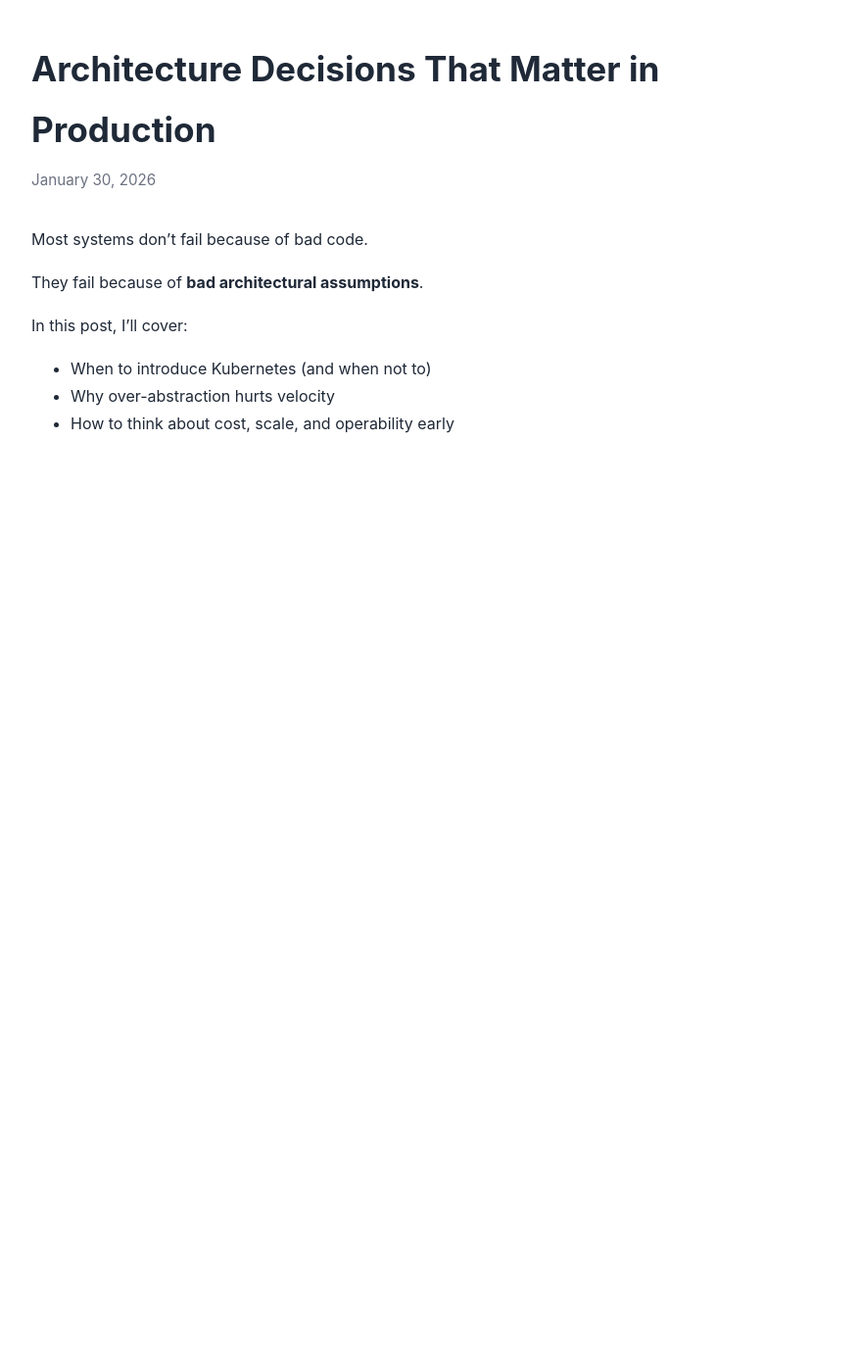
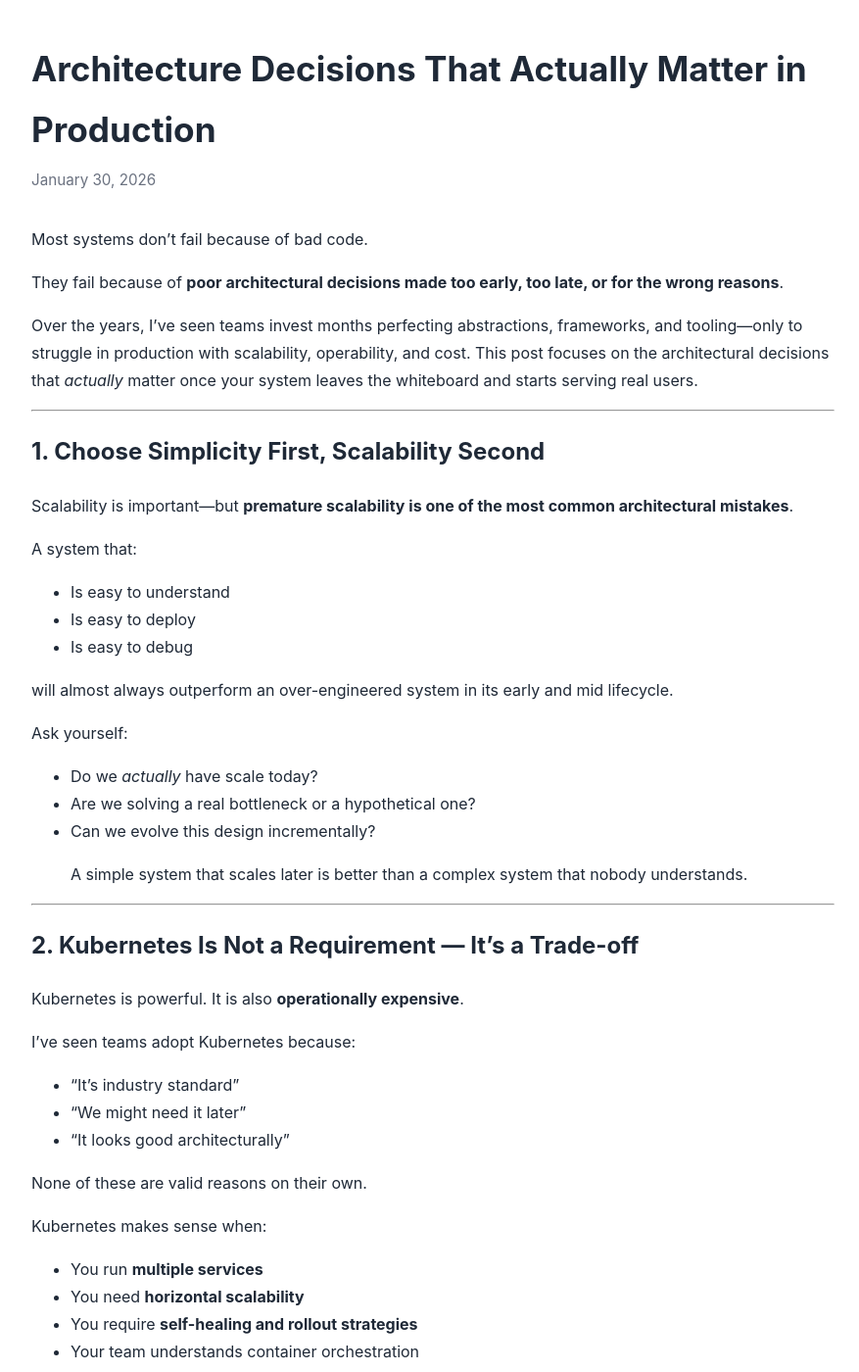
Before and after one commit to aloknecessary/aloknecessary.github.io, a Jekyll site: the page built from _posts/2026-01-30-architecture-decisions.md, in a window 1280 px wide and 1400 px high. Shown: the whole window at 98% size, without its empty margins (198-1075 px from the left). Built offline with Jekyll 4.4.1, drawn with Linux system fonts in a browser that asks for light colours; some of the changed text lies outside the part shown.

Commit message:
blog content and layout updated

```diff
--- a/_layouts/architect.html
+++ b/_layouts/architect.html
@@ -112,6 +112,7 @@
 
 <body>
 
+  {% unless page.hide_header %}
   <header>
     <h1>Alok</h1>
     <p>
@@ -119,6 +120,8 @@
       and pragmatic engineering decisions that align technology with business outcomes.
     </p>
   </header>
+{% endunless %}
+
 
   {{ content }}
 
--- a/_posts/2026-01-30-architecture-decisions.md
+++ b/_posts/2026-01-30-architecture-decisions.md
@@ -1,13 +1,162 @@
 ---
 layout: post
-title: "Architecture Decisions That Matter in Production"
+title: "Architecture Decisions That Actually Matter in Production"
 ---
 
 Most systems don’t fail because of bad code.
 
-They fail because of **bad architectural assumptions**.
+They fail because of **poor architectural decisions made too early, too late, or for the wrong reasons**.
 
-In this post, I’ll cover:
-- When to introduce Kubernetes (and when not to)
-- Why over-abstraction hurts velocity
-- How to think about cost, scale, and operability early
+Over the years, I’ve seen teams invest months perfecting abstractions, frameworks, and tooling—only to struggle in production with scalability, operability, and cost. This post focuses on the architectural decisions that *actually* matter once your system leaves the whiteboard and starts serving real users.
+
+---
+
+## 1. Choose Simplicity First, Scalability Second
+
+Scalability is important—but **premature scalability is one of the most common architectural mistakes**.
+
+A system that:
+- Is easy to understand
+- Is easy to deploy
+- Is easy to debug
+
+will almost always outperform an over-engineered system in its early and mid lifecycle.
+
+Ask yourself:
+- Do we *actually* have scale today?
+- Are we solving a real bottleneck or a hypothetical one?
+- Can we evolve this design incrementally?
+
+> A simple system that scales later is better than a complex system that nobody understands.
+
+---
+
+## 2. Kubernetes Is Not a Requirement — It’s a Trade-off
+
+Kubernetes is powerful. It is also **operationally expensive**.
+
+I’ve seen teams adopt Kubernetes because:
+- “It’s industry standard”
+- “We might need it later”
+- “It looks good architecturally”
+
+None of these are valid reasons on their own.
+
+Kubernetes makes sense when:
+- You run **multiple services**
+- You need **horizontal scalability**
+- You require **self-healing and rollout strategies**
+- Your team understands container orchestration
+
+If you’re deploying:
+- A single backend
+- With predictable load
+- And a small team
+
+A managed PaaS or VM-based deployment may be the *better* architectural choice.
+
+> Architecture is about trade-offs, not trends.
+
+---
+
+## 3. Cost Is an Architectural Constraint, Not a Finance Problem
+
+Cloud cost overruns are rarely caused by finance teams—they are caused by **architectural blind spots**.
+
+Common issues:
+- Over-provisioned clusters
+- Idle environments running 24/7
+- Chatty services causing unnecessary network costs
+- Poor data access patterns
+
+Good architecture:
+- Designs for **right-sizing**
+- Enables **environment isolation**
+- Encourages **observability-driven optimization**
+
+Cost awareness should be built into system design reviews—not discussed after invoices arrive.
+
+---
+
+## 4. Data Modeling Decisions Are Hard to Undo
+
+You can refactor code.
+You can swap frameworks.
+**You cannot easily undo a bad data model.**
+
+Early decisions around:
+- Entity boundaries
+- Relationships
+- Data ownership
+- Migration strategy
+
+have long-term consequences.
+
+This is where tools like **graph databases**, well-designed relational schemas, and explicit ownership models shine—when used intentionally.
+
+> Spend time modeling your data. It will save you months later.
+
+---
+
+## 5. Operational Clarity Beats Clever Design
+
+Production systems need:
+- Clear logs
+- Actionable metrics
+- Predictable failure modes
+- Easy rollback paths
+
+A “clever” architecture that:
+- Is hard to debug
+- Requires tribal knowledge
+- Breaks silently
+
+will fail under pressure.
+
+Ask during design reviews:
+- How do we know this is failing?
+- How do we recover?
+- Who owns this in production?
+
+If those answers aren’t clear, the architecture isn’t ready.
+
+---
+
+## 6. Architecture Is a Living Decision, Not a One-Time Event
+
+One of the biggest myths is that architecture is “done” at the beginning.
+
+In reality:
+- Architecture evolves
+- Constraints change
+- Teams grow
+- Usage patterns shift
+
+Strong architects design systems that:
+- Can be incrementally evolved
+- Allow replacement of parts
+- Avoid irreversible decisions early
+
+The goal is not perfection—it’s **adaptability**.
+
+---
+
+## Final Thought
+
+Good architecture is rarely flashy.
+
+It is:
+- Quiet
+- Boring
+- Predictable
+- Understandable
+
+And that’s exactly what makes it successful.
+
+> *Making mistakes is better than faking perfection—but repeating avoidable mistakes is optional.*
+
+If you’re building systems in the real world, optimize for **clarity, ownership, and evolution**. Everything else follows.
+
+---
+
+*If this resonates with your experience or you’d like to discuss architecture trade-offs, feel free to reach out via LinkedIn or GitHub.*
```
Also changed, not shown: blogs.md (+1 -0 lines).
